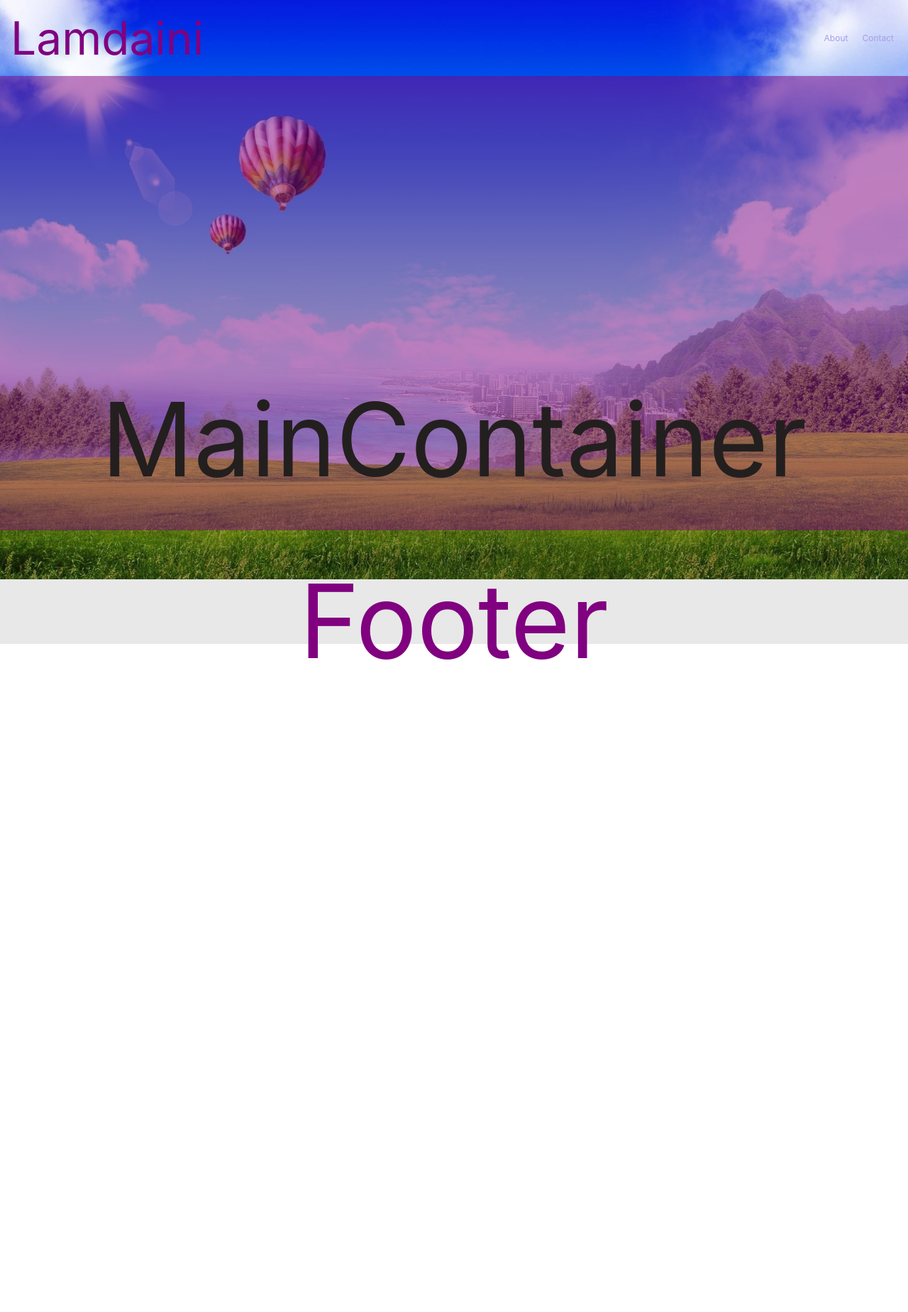
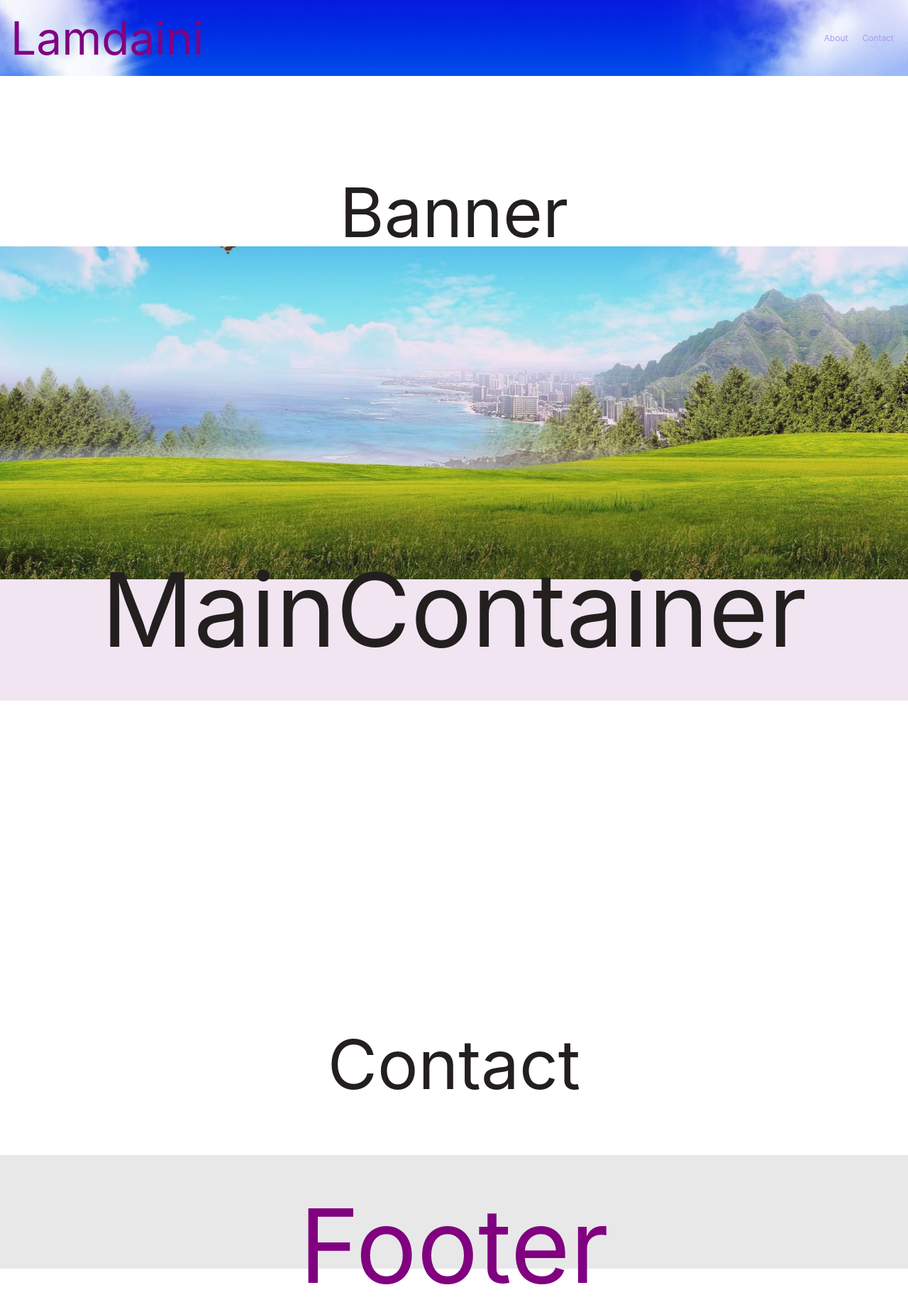
Before and after one commit to MosheSommers/lamdaini, a React (Create React App) app: page / in a window 1280 px wide. Shown: the top 1848 px of the page at 71% size. Before the commit the page ends 1131 px from the top, so only its background shows below. Built offline with nearby package versions, Linux system fonts and the light colour scheme.

Commit message:
Added banner and contact

```diff
--- a/package.json
+++ b/package.json
@@ -2,7 +2,7 @@
   "name": "lamdaini",
   "version": "0.1.0",
   "private": true,
-  "homepage": "http://gitname.github.io/lamdaini",
+  "homepage": "http://gitname.github.io/",
   "dependencies": {
     "@testing-library/jest-dom": "^4.2.4",
     "@testing-library/react": "^9.3.2",
--- a/src/App.tsx
+++ b/src/App.tsx
@@ -4,6 +4,8 @@ import { Header } from './components/Header';
 import { Footer } from './components/Footer';
 import { MainContainer } from './components/MainContainer';
 import { Background } from './components/Background';
+import { Contact } from './components/Contact';
+import { Banner } from './components/Banner';
 
 
 const App = () => {
@@ -11,7 +13,9 @@ const App = () => {
     <div className={`App`}>
       <Background />
       <Header />
+      <Banner />
       <MainContainer />
+      <Contact />
       <Footer />
     </div>
   );
--- /dev/null
+++ b/src/components/Banner.tsx
@@ -0,0 +1,21 @@
+import React from 'react';
+import { css } from 'emotion';
+
+export const Banner = () => (
+    <div className={S.bannerContainer()}>
+        <div className={S.bannerText()}>Banner</div>
+    </div>
+);
+
+const S = {
+    bannerContainer:() => css`
+        height:30vh;
+        background-color:#fff;
+    `,
+    bannerText:() => css`
+        font-size: 6em;
+        margin: auto;
+        line-height: 30vw;
+        color: #231f1f;
+    `
+}
--- /dev/null
+++ b/src/components/Contact.tsx
@@ -0,0 +1,21 @@
+import React from 'react';
+import { css } from 'emotion';
+
+export const Contact = () => (
+    <div id='contact' className={S.contactContainer()}>
+        <div className={S.contactText()}>Contact</div>
+    </div>
+);
+
+const S = {
+    contactContainer:() => css`
+        height:80vh;
+        background-color:#fff;
+    `,
+    contactText:() => css`
+        font-size: 6em;
+        margin: auto;
+        line-height: 80vw;
+        color: #231f1f;
+    `
+}
--- a/src/components/Footer.tsx
+++ b/src/components/Footer.tsx
@@ -3,7 +3,7 @@ import { css } from "emotion";
 
 export class Footer extends React.Component{
     render(){
-        return<div id='contact' className={S.footer()}>
+        return<div className={S.footer()}>
                     <div className={S.footerText()}>Footer</div>
                 </div>;
     }
--- a/src/components/Header.tsx
+++ b/src/components/Header.tsx
@@ -35,6 +35,7 @@ const S = {
         &:hover{
             background:hsl(231, 97%, 45%);
             font-size:12.5px;
+            color: hsla(246,57%,100%,1);
         }
     `,
 }
--- a/src/components/MainContainer.tsx
+++ b/src/components/MainContainer.tsx
@@ -15,7 +15,7 @@ export class MainContainer extends React.Component{
 const S = {
     mainContainer:() => css`
         height:80vh;
-        background-color:hsla(300, 100%, 25%, 0.5);;
+        background-color:hsla(300, 100%, 25%, 0.1);
     `,
     containerText:() => css`
         font-size: 9em;
```
